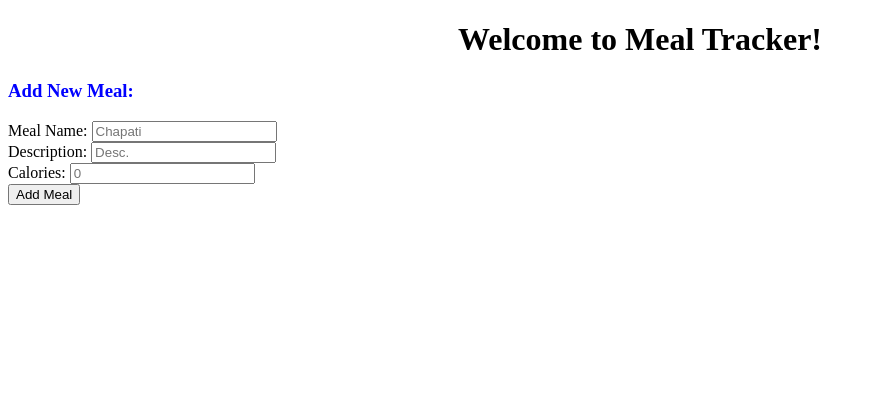
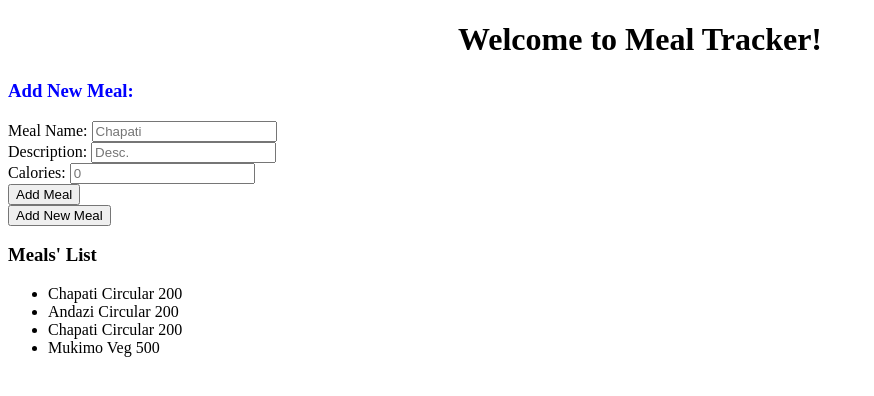
Before and after one commit to mulukadan/meal-Tracker, an Angular app: page / in a window 1280 px wide. Shown: the top 396 px of the page, without its empty margins (0-874 px from the left). Built offline with nearby package versions, Linux system fonts and the light colour scheme.

Commit message:
Adding new meal

```diff
--- a/src/app/app.component.html
+++ b/src/app/app.component.html
@@ -5,3 +5,5 @@
   </h1>
 </div>
   <app-meal></app-meal>
+
+  <app-meals></app-meals>
--- a/src/app/app.module.ts
+++ b/src/app/app.module.ts
@@ -5,6 +5,7 @@ import { NgModule } from '@angular/core';
 import { AppComponent } from './app.component';
 import { MealsComponent } from './meals/meals.component';
 import { MealComponent } from './meal/meal.component';
+import { DataService } from './data.service'
 
 
 @NgModule({
@@ -16,7 +17,7 @@ import { MealComponent } from './meal/meal.component';
   imports: [
     BrowserModule
   ],
-  providers: [],
+  providers: [DataService],
   bootstrap: [AppComponent]
 })
 export class AppModule { }
--- /dev/null
+++ b/src/app/data.service.ts
@@ -0,0 +1,21 @@
+import { Injectable } from '@angular/core';
+
+@Injectable()
+export class DataService {
+  constructor() { }
+   meals = [
+     {Name: 'Chapati', Desc:'Circular', Calories:200},
+     {Name: 'Andazi', Desc:'Triangula', Calories:700},
+     {Name: 'Pilau', Desc:'Rice', Calories:500},
+     {Name: 'Chips', Desc:'Potatoes', Calories:348}
+   ];
+
+
+   addMeal(){
+     return "Meal Added Successfuly";
+   }
+   GetMeals(){
+     return this.meals;
+   }
+
+}
--- /dev/null
+++ b/src/app/meal.ts
@@ -0,0 +1,7 @@
+export class Meal {
+  constructor(
+    public name: string,
+    public description: string,
+    public calories: number
+  ) { };
+}
--- a/src/app/meal/meal.component.html
+++ b/src/app/meal/meal.component.html
@@ -3,15 +3,15 @@
   <div>
     <form>
         Meal Name:
-        <input type="text" name="firstname" placeholder="Chapati">
+        <input type="text" name="MealName" placeholder="Chapati" >
         <br>
         Description:
-        <input type="text" name="lastname" placeholder="Desc.">
+        <input type="text" name="MealDesc" placeholder="Desc.">
         <br>
         Calories:
-        <input type="number" name="lastname" placeholder="0">
+        <input type="number" name="MealCalories" placeholder="0">
         <br>
-        <input type="submit" value="Add Meal">
+        <button (click)="addMeal()">Add Meal</button>
       </form>
 
   </div>
--- a/src/app/meal/meal.component.ts
+++ b/src/app/meal/meal.component.ts
@@ -1,4 +1,7 @@
 import { Component, OnInit } from '@angular/core';
+import { Meal } from '../meal';
+import { MealsComponent } from '../meals/meals.component';
+
 
 @Component({
   selector: 'app-meal',
@@ -6,10 +9,16 @@ import { Component, OnInit } from '@angular/core';
   styleUrls: ['./meal.component.css']
 })
 export class MealComponent implements OnInit {
-
-  constructor() { }
+  // msc: MealsComponent;
+  constructor() {
+    // msc: MealsComponent;
+   }
 
   ngOnInit() {
+    // msc: new MealsComponent();
   }
 
+  newMail: Meal = new Meal('Chapati','Circular',200);
+  // msc.addMeal(newMail);
+
 }
--- a/src/app/meals/meals.component.html
+++ b/src/app/meals/meals.component.html
@@ -1,3 +1,9 @@
-<p>
-  meals works!
-</p>
+<button (click)="onClick()">Add New Meal</button>
+
+<h3>Meals' List</h3>
+<ul class="Meals">
+  <li *ngFor="let meal of meals">
+
+    <span>{{meal.name}}</span> {{meal.description}} {{meal.calories}}
+  </li>
+</ul>
--- a/src/app/meals/meals.component.ts
+++ b/src/app/meals/meals.component.ts
@@ -1,4 +1,6 @@
 import { Component, OnInit } from '@angular/core';
+// import { DataService } from '../data.service'
+import { Meal } from '../meal';
 
 @Component({
   selector: 'app-meals',
@@ -6,10 +8,29 @@ import { Component, OnInit } from '@angular/core';
   styleUrls: ['./meals.component.css']
 })
 export class MealsComponent implements OnInit {
+  meals: Meal[];
+  constructor() {
+    this.meals = [
+      new Meal('Chapati','Circular',200),
+      new Meal('Andazi','Circular',200),
+      new Meal('Chapati','Circular',200),
+  ];
 
-  constructor() { }
+      this.addMeal(new Meal('Mukimo','Veg',500));
+    // {Name: 'Andazi', Desc:'Triangula', Calories:700},
+    // {Name: 'Pilau', Desc:'Rice', Calories:500},
+    // {Name: 'Chips', Desc:'Potatoes', Calories:348}
+   }
 
   ngOnInit() {
+
+  }
+  onClick(){
+    // newMail = new Meal('Chapati','Circular',200);
+    this.addMeal(new Meal('Mukimo','Veg',340));
+  }
+  addMeal(meal: Meal) {
+    this.meals.push(meal);
   }
 
 }
```
Also changed, not shown: 1 other file (tests, documents, lock files or other folders).
